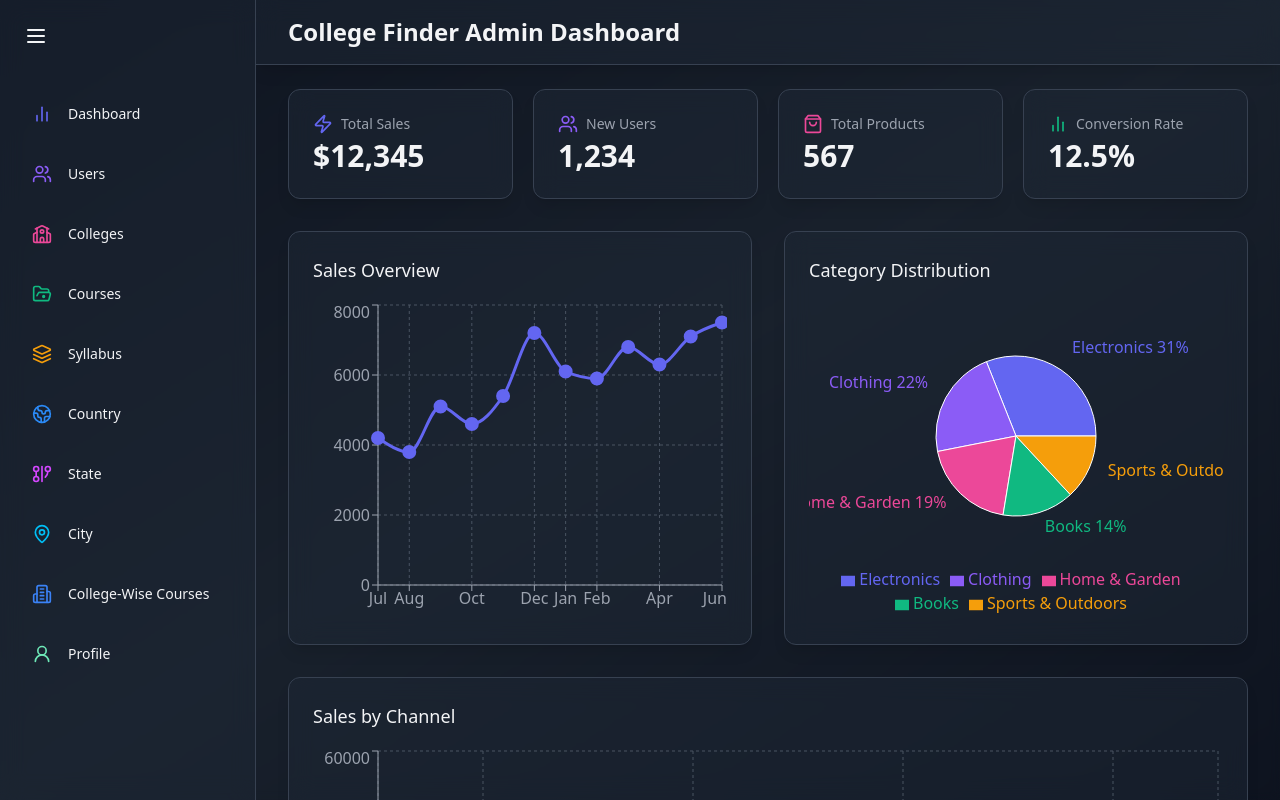
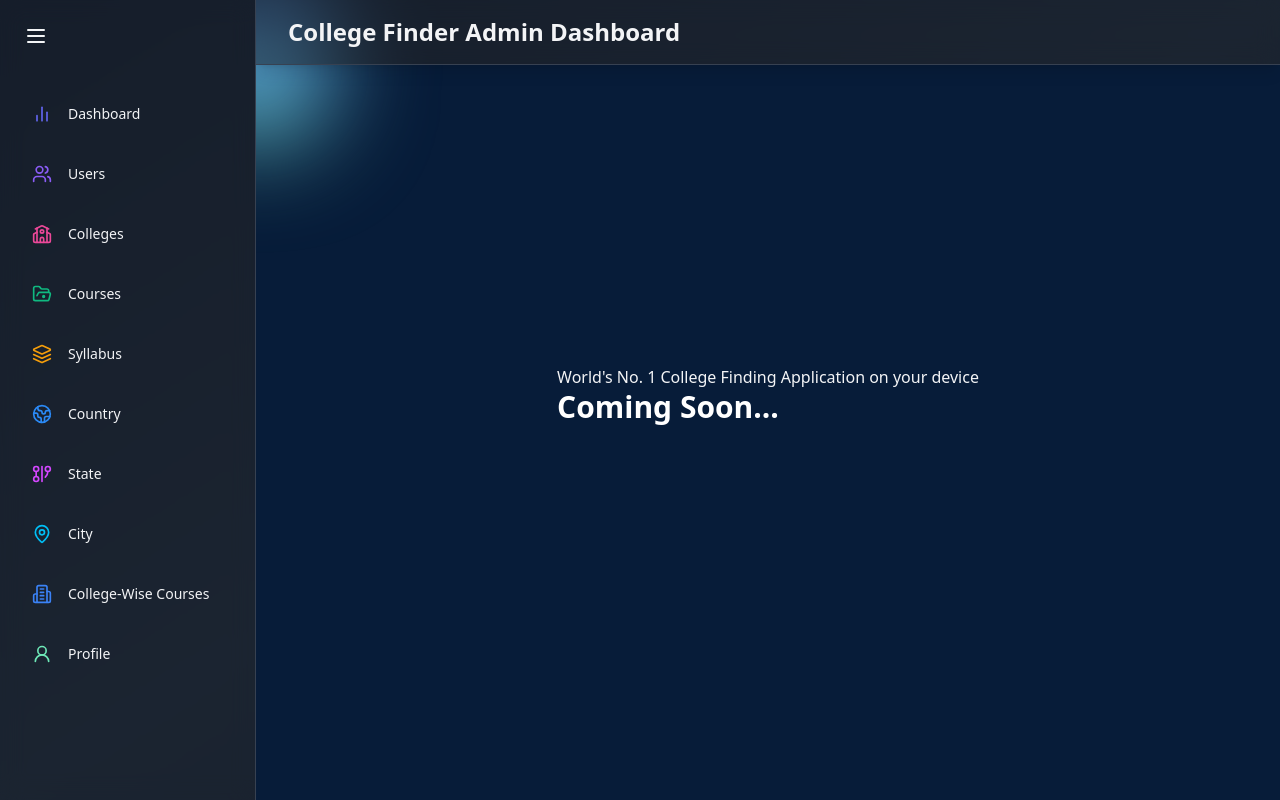
Before and after one commit to harsh038/CF-AP-R, a React (Vite) app: page / in a window 1280 px wide. Built offline with nearby package versions, Linux system fonts and the light colour scheme.

Commit message:
routes added

```diff
--- a/src/App.jsx
+++ b/src/App.jsx
@@ -1,7 +1,6 @@
 import { Route, Routes } from "react-router-dom";
 import { Toaster } from "react-hot-toast";
 import Sidebar from "./components/common/Sidebar";
-
 import OverviewPage from "./pages/OverviewPage";
 import UsersPage from "./pages/users/UsersPage";
 import AnalyticsPage from "./pages/AnalyticsPage";
--- a/src/components/overview/CategoryDistributionChart.jsx
+++ /dev/null
@@ -1,54 +0,0 @@
-import { motion } from "framer-motion";
-import { PieChart, Pie, Cell, Tooltip, ResponsiveContainer, Legend } from "recharts";
-
-const categoryData = [
-	{ name: "Electronics", value: 4500 },
-	{ name: "Clothing", value: 3200 },
-	{ name: "Home & Garden", value: 2800 },
-	{ name: "Books", value: 2100 },
-	{ name: "Sports & Outdoors", value: 1900 },
-];
-
-const COLORS = ["#6366F1", "#8B5CF6", "#EC4899", "#10B981", "#F59E0B"];
-
-const CategoryDistributionChart = () => {
-	return (
-		<motion.div
-			className='bg-gray-800 bg-opacity-50 backdrop-blur-md shadow-lg rounded-xl p-6 border border-gray-700'
-			initial={{ opacity: 0, y: 20 }}
-			animate={{ opacity: 1, y: 0 }}
-			transition={{ delay: 0.3 }}
-		>
-			<h2 className='text-lg font-medium mb-4 text-gray-100'>Category Distribution</h2>
-			<div className='h-80'>
-				<ResponsiveContainer width={"100%"} height={"100%"}>
-					<PieChart>
-						<Pie
-							data={categoryData}
-							cx={"50%"}
-							cy={"50%"}
-							labelLine={false}
-							outerRadius={80}
-							fill='#8884d8'
-							dataKey='value'
-							label={({ name, percent }) => `${name} ${(percent * 100).toFixed(0)}%`}
-						>
-							{categoryData.map((entry, index) => (
-								<Cell key={`cell-${index}`} fill={COLORS[index % COLORS.length]} />
-							))}
-						</Pie>
-						<Tooltip
-							contentStyle={{
-								backgroundColor: "rgba(31, 41, 55, 0.8)",
-								borderColor: "#4B5563",
-							}}
-							itemStyle={{ color: "#E5E7EB" }}
-						/>
-						<Legend />
-					</PieChart>
-				</ResponsiveContainer>
-			</div>
-		</motion.div>
-	);
-};
-export default CategoryDistributionChart;
--- a/src/components/overview/SalesChannelChart.jsx
+++ /dev/null
@@ -1,48 +0,0 @@
-import { motion } from "framer-motion";
-import { BarChart, Bar, XAxis, YAxis, CartesianGrid, Tooltip, ResponsiveContainer, Legend, Cell } from "recharts";
-
-const COLORS = ["#6366F1", "#8B5CF6", "#EC4899", "#10B981", "#F59E0B"];
-
-const SALES_CHANNEL_DATA = [
-	{ name: "Website", value: 45600 },
-	{ name: "Mobile App", value: 38200 },
-	{ name: "Marketplace", value: 29800 },
-	{ name: "Social Media", value: 18700 },
-];
-
-const SalesChannelChart = () => {
-	return (
-		<motion.div
-			className='bg-gray-800 bg-opacity-50 backdrop-blur-md shadow-lg rounded-xl p-6 lg:col-span-2 border border-gray-700'
-			initial={{ opacity: 0, y: 20 }}
-			animate={{ opacity: 1, y: 0 }}
-			transition={{ delay: 0.4 }}
-		>
-			<h2 className='text-lg font-medium mb-4 text-gray-100'>Sales by Channel</h2>
-
-			<div className='h-80'>
-				<ResponsiveContainer>
-					<BarChart data={SALES_CHANNEL_DATA}>
-						<CartesianGrid strokeDasharray='3 3' stroke='#4B5563' />
-						<XAxis dataKey='name' stroke='#9CA3AF' />
-						<YAxis stroke='#9CA3AF' />
-						<Tooltip
-							contentStyle={{
-								backgroundColor: "rgba(31, 41, 55, 0.8)",
-								borderColor: "#4B5563",
-							}}
-							itemStyle={{ color: "#E5E7EB" }}
-						/>
-						<Legend />
-						<Bar dataKey={"value"} fill='#8884d8'>
-							{SALES_CHANNEL_DATA.map((entry, index) => (
-								<Cell key={`cell-${index}`} fill={COLORS[index % COLORS.length]} />
-							))}
-						</Bar>
-					</BarChart>
-				</ResponsiveContainer>
-			</div>
-		</motion.div>
-	);
-};
-export default SalesChannelChart;
--- a/src/components/overview/SalesOverviewChart.jsx
+++ /dev/null
@@ -1,56 +0,0 @@
-import { LineChart, Line, XAxis, YAxis, CartesianGrid, Tooltip, ResponsiveContainer } from "recharts";
-import { motion } from "framer-motion";
-
-const salesData = [
-	{ name: "Jul", sales: 4200 },
-	{ name: "Aug", sales: 3800 },
-	{ name: "Sep", sales: 5100 },
-	{ name: "Oct", sales: 4600 },
-	{ name: "Nov", sales: 5400 },
-	{ name: "Dec", sales: 7200 },
-	{ name: "Jan", sales: 6100 },
-	{ name: "Feb", sales: 5900 },
-	{ name: "Mar", sales: 6800 },
-	{ name: "Apr", sales: 6300 },
-	{ name: "May", sales: 7100 },
-	{ name: "Jun", sales: 7500 },
-];
-
-const SalesOverviewChart = () => {
-	return (
-		<motion.div
-			className='bg-gray-800 bg-opacity-50 backdrop-blur-md shadow-lg rounded-xl p-6 border border-gray-700'
-			initial={{ opacity: 0, y: 20 }}
-			animate={{ opacity: 1, y: 0 }}
-			transition={{ delay: 0.2 }}
-		>
-			<h2 className='text-lg font-medium mb-4 text-gray-100'>Sales Overview</h2>
-
-			<div className='h-80'>
-				<ResponsiveContainer width={"100%"} height={"100%"}>
-					<LineChart data={salesData}>
-						<CartesianGrid strokeDasharray='3 3' stroke='#4B5563' />
-						<XAxis dataKey={"name"} stroke='#9ca3af' />
-						<YAxis stroke='#9ca3af' />
-						<Tooltip
-							contentStyle={{
-								backgroundColor: "rgba(31, 41, 55, 0.8)",
-								borderColor: "#4B5563",
-							}}
-							itemStyle={{ color: "#E5E7EB" }}
-						/>
-						<Line
-							type='monotone'
-							dataKey='sales'
-							stroke='#6366F1'
-							strokeWidth={3}
-							dot={{ fill: "#6366F1", strokeWidth: 2, r: 6 }}
-							activeDot={{ r: 8, strokeWidth: 2 }}
-						/>
-					</LineChart>
-				</ResponsiveContainer>
-			</div>
-		</motion.div>
-	);
-};
-export default SalesOverviewChart;
--- a/src/pages/OverviewPage.jsx
+++ b/src/pages/OverviewPage.jsx
@@ -1,40 +1,56 @@
-import { BarChart2, ShoppingBag, Users, Zap } from "lucide-react";
-import { motion } from "framer-motion";
-
+import React, { useState, useEffect } from "react";
 import Header from "../components/common/Header";
-import StatCard from "../components/common/StatCard";
-import SalesOverviewChart from "../components/overview/SalesOverviewChart";
-import CategoryDistributionChart from "../components/overview/CategoryDistributionChart";
-import SalesChannelChart from "../components/overview/SalesChannelChart";
 
 const OverviewPage = () => {
-	return (
-		<div className='flex-1 overflow-auto relative z-10'>
-			<Header title='College Finder Admin Dashboard' />
+  // State to track cursor position
+  const [position, setPosition] = useState({ x: 0, y: 0 });
 
-			<main className='max-w-7xl mx-auto py-6 px-4 lg:px-8'>
-				{/* STATS */}
-				<motion.div
-					className='grid grid-cols-1 gap-5 sm:grid-cols-2 lg:grid-cols-4 mb-8'
-					initial={{ opacity: 0, y: 20 }}
-					animate={{ opacity: 1, y: 0 }}
-					transition={{ duration: 1 }}
-				>
-					<StatCard name='Total Sales' icon={Zap} value='$12,345' color='#6366F1' />
-					<StatCard name='New Users' icon={Users} value='1,234' color='#8B5CF6' />
-					<StatCard name='Total Products' icon={ShoppingBag} value='567' color='#EC4899' />
-					<StatCard name='Conversion Rate' icon={BarChart2} value='12.5%' color='#10B981' />
-				</motion.div>
+  useEffect(() => {
+    // Update state on mouse move
+    const handleMouseMove = (e) => {
+      setPosition({ x: e.clientX, y: e.clientY });
+    };
 
-				{/* CHARTS */}
+    window.addEventListener("mousemove", handleMouseMove);
+    return () => window.removeEventListener("mousemove", handleMouseMove);
+  }, []);
 
-				<div className='grid grid-cols-1 lg:grid-cols-2 gap-8'>
-					<SalesOverviewChart />
-					<CategoryDistributionChart />
-					<SalesChannelChart />
-				</div>
-			</main>
-		</div>
-	);
+  return (
+    <div className="flex-1 relative z-10 overflow-hidden">
+      {/* Fixed Header */}
+      <div className="relative z-50">
+        <Header title="College Finder Admin Dashboard" />
+      </div>
+
+      <main className="h-screen flex justify-center items-center relative bg-[#071c39]">
+        {/* Animated Gradient following Cursor (Behind All Elements) */}
+        <div
+          style={{
+            width: "150px", // Smaller Size
+            height: "150px",
+            filter: "blur(50px)",
+            backgroundImage:
+              "linear-gradient(hsl(222, 84%, 60%), hsl(164, 79%, 71%))",
+            borderRadius: "50%", // Smooth rounded shape
+            position: "absolute",
+            left: position.x - 75 + "px", // Adjust to center on cursor
+            top: position.y - 75 + "px",
+            transition: "transform 0.1s ease-out", // Smooth follow effect
+            pointerEvents: "none", // Avoid blocking clicks
+            zIndex: 0, // Keep it behind everything
+          }}
+        ></div>
+
+        {/* Coming Soon Text */}
+        <div className="mb-44">
+          <p>World's No. 1 College Finding Application on your device</p>
+          <div className="absolute font-sans text-3xl font-extrabold text-white z-20">
+            Coming Soon...
+          </div>
+        </div>
+      </main>
+    </div>
+  );
 };
+
 export default OverviewPage;
--- a/src/pages/syllabus/AddEditSyllabusPage.jsx
+++ b/src/pages/syllabus/AddEditSyllabusPage.jsx
@@ -42,7 +42,6 @@ const AddEditSyllabusPage = () => {
     }
   }, [id]);
 
-  // Fetch course dropdown data
   useEffect(() => {
     fetchData("http://localhost:5050/api/Course/CourseDropDown").then(
       (data) => {
```
Also changed, not shown: 1 other file (tests, documents, lock files or other folders).
